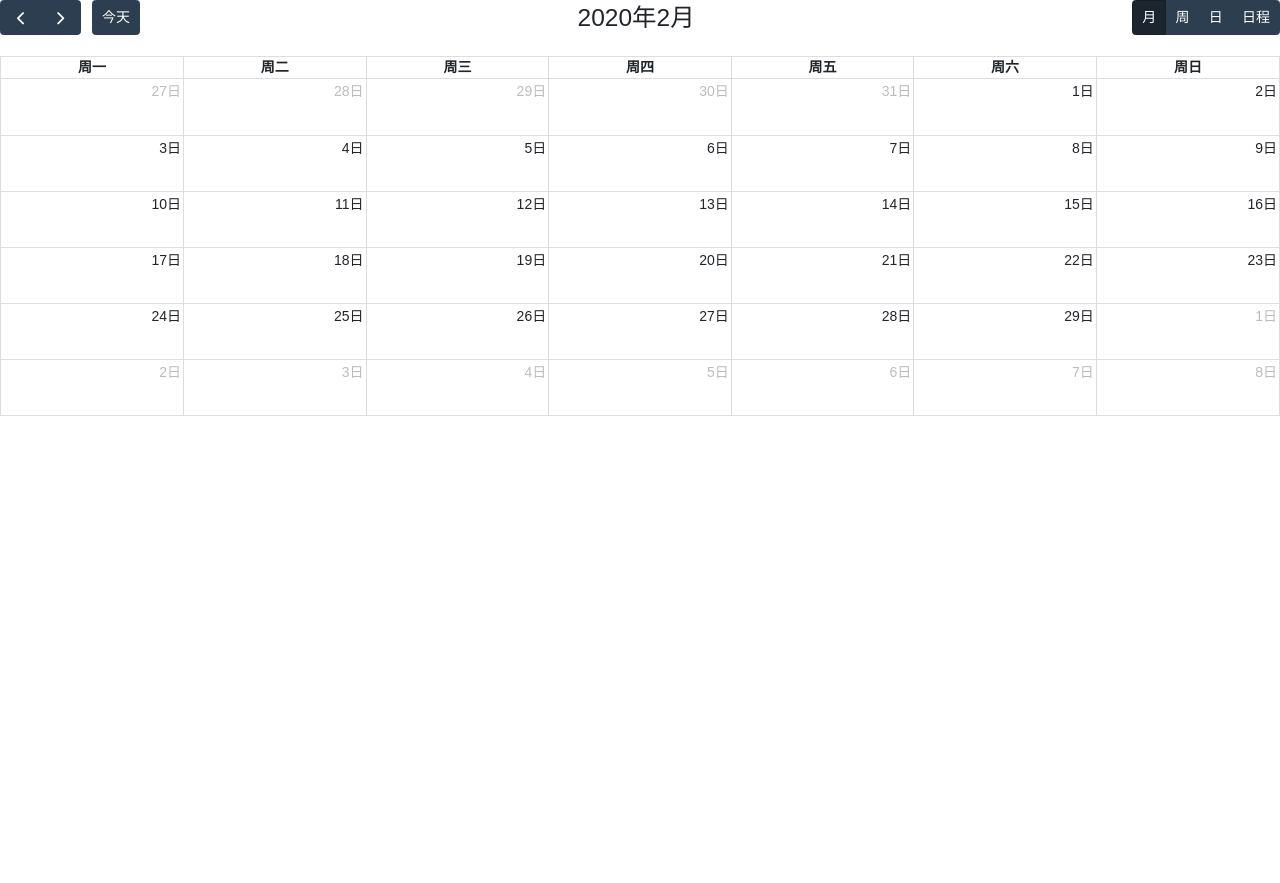
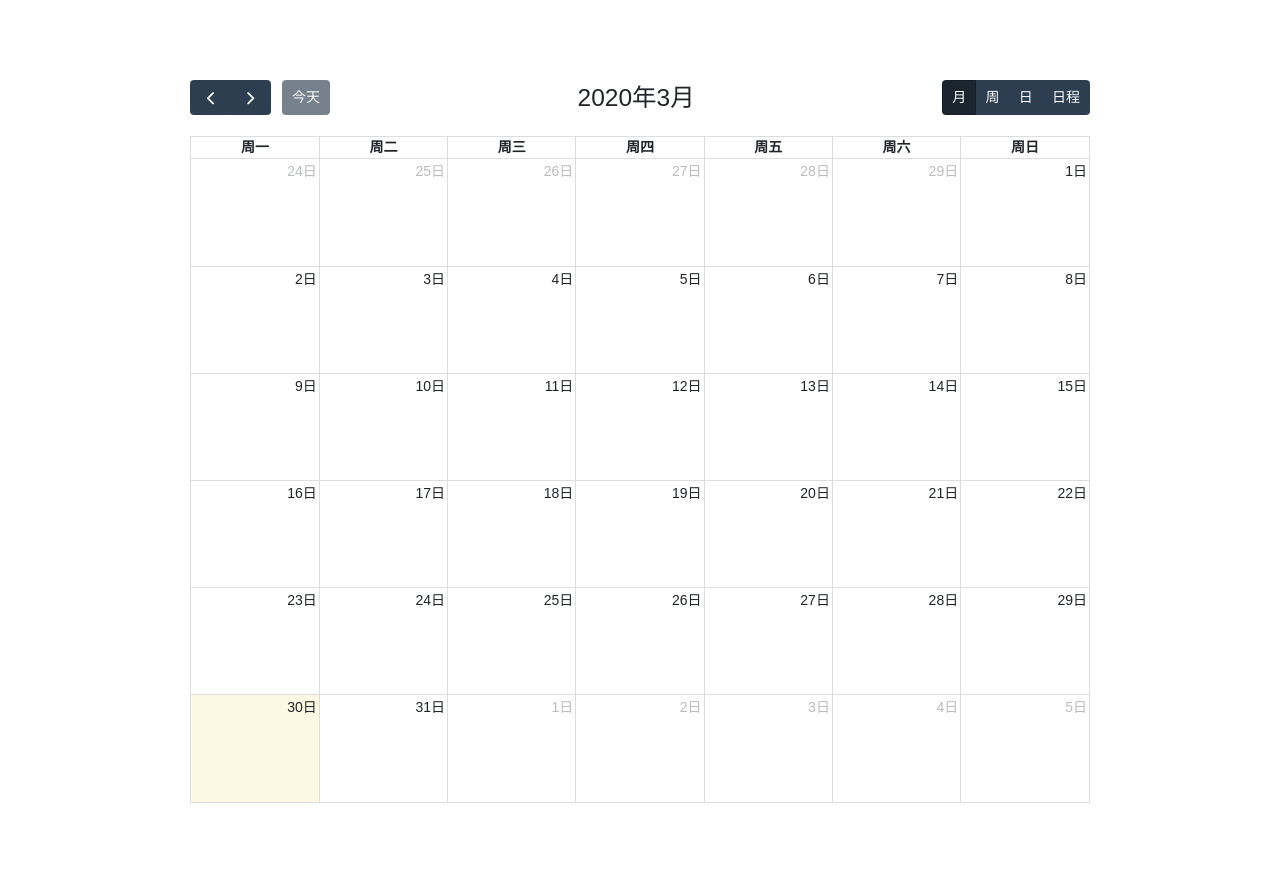
Before and after one commit to warmb2009/CIMS, a Django app: page / in a window 1280 px wide. Before the commit the page ends 416 px from the top, so only its background shows below. Run offline with Django 3.2, Linux system fonts and the light colour scheme; data that the repository does not hold is empty; some libraries are stand-ins or nearby versions.

Commit message:
修改首页显示

```diff
--- a/templates/index.html
+++ b/templates/index.html
@@ -10,8 +10,7 @@
 
   <link href='/static/packages/core/main.css' rel='stylesheet' />
   <link href='/static/packages/bootstrap/main.css' rel='stylesheet' />
-  <link href='/static/packages/bootstrap/main.css' rel='stylesheet' />
-
+  <link rel="stylesheet" href="/static/packages/font-awesome/css/font-awesome.min.css">
   <link href='/static/packages/daygrid/main.css' rel='stylesheet' />
   <link href='/static/packages/timegrid/main.css' rel='stylesheet' />
   <link href='/static//packages/list/main.css' rel='stylesheet' />
@@ -102,28 +101,90 @@
       });
     });
 
-    function addTitle(name, sname){
+    function addContent(name, sname) {
+      icon = "";
+      nname = "";
+      if (name == 'time') {
+        nname = "会议时间"
+        icon = "fa fa-clock-o";
+      }
+      if (name == 'location') {
+        nname = "会议地点"
+        icon = "fa fa-map-marker";
+      }
+      if (name == 'schannel') {
+        nname = "省级信道"
+        icon = "fa fa-signal";
+      }
+      if (name == 'lchannel') {
+        nname = "市级信道"
+        icon = "fa fa-signal";
+      }
+      if (name == 'level') {
+        nname = "范围"
+        icon = "fa fa-info-circle";
+      }
+      addInfo(icon, nname, sname)
+    }
+
+    function addTitle(name, sname) {
 
       $("#title").append("<h1 class=\"btn btn-primary btn-lg\">" +
         "<span style=\"white-space:normal;word-break:break-all;word-wrap:break-word\">" +
-        name + "</span><h6><small>" +
-        sname +"</small></h6></h1>")
+        name + "</span><h6><small><i class=\"fa fa-user-circle\" aria-hidden=\"true\"></i> " +
+        sname + "</small></h6></h1>")
     };
 
-    function addInfo(name, data) {
-
+    function addInfo(icon, name, data) {
       $("#users tbody").append("<tr>" +
-        "<td style=\"min-width: 70px;\">" + name + "</td>" +
+        "<td style=\"min-width: 70px;\">&nbsp&nbsp" + "<i class=\"" + icon + "\" aria-hidden=\"true\"></i>&nbsp&nbsp" + name + "</td>" +
         "<td>" + data + "</td>" +
         "</tr>");
     };
 
+    function appendZero(obj) {
+      if (obj < 10) return "0" + "" + obj;
+      else return obj;
+    }
+
+    function moment() {
+      var mydate = new Date();
+
+      var str = "" + mydate.getFullYear() + "-";
+      str += appendZero(mydate.getMonth() + 1) + "-";
+      str += appendZero(mydate.getDate());
+      return str;
+    }
+    /**
+     *对Date的扩展，将 Date 转化为指定格式的String
+     *月(M)、日(d)、小时(h)、分(m)、秒(s)、季度(q) 可以用 1-2 个占位符，
+     *年(y)可以用 1-4 个占位符，毫秒(S)只能用 1 个占位符(是 1-3 位的数字)
+     *例子：
+     *(new Date()).Format("yyyy-MM-dd hh:mm:ss.S") ==> 2006-07-02 08:09:04.423
+     *(new Date()).Format("yyyy-M-d h:m:s.S")      ==> 2006-7-2 8:9:4.18
+     */
+    Date.prototype.format = function (fmt) {
+      var o = {
+        "M+": this.getMonth() + 1, //月份
+        "d+": this.getDate(), //日
+        "h+": this.getHours(), //小时
+        "m+": this.getMinutes(), //分
+        "s+": this.getSeconds(), //秒
+        "q+": Math.floor((this.getMonth() + 3) / 3), //季度
+        "S": this.getMilliseconds() //毫秒
+      };
+      if (/(y+)/.test(fmt)) fmt = fmt.replace(RegExp.$1, (this.getFullYear() + "").substr(4 - RegExp.$1.length));
+      for (var k in o)
+        if (new RegExp("(" + k + ")").test(fmt)) fmt = fmt.replace(RegExp.$1, (RegExp.$1.length == 1) ? (o[k]) : (("00" + o[k]).substr(("" + o[k]).length)));
+      return fmt;
+    }
+
     document.addEventListener('DOMContentLoaded', function () {
       var calendarEl = document.getElementById('calendar');
+
       var data = null;
       var calendar = new FullCalendar.Calendar(calendarEl, {
         plugins: ['bootstrap', 'interaction', 'dayGrid', 'timeGrid', 'list'],
-        height: 'parent',
         header: {
           left: 'prev,next today',
           center: 'title',
@@ -131,9 +192,10 @@
         },
         themeSystem: 'bootstrap4',
         defaultView: 'dayGridMonth',
-        defaultDate: '2020-02-12',
+        defaultDate: moment(),
+        slotDuration: '01:00:00',
         navLinks: true, // can click day/week names to navigate views
-        editable: true,
+        editable: false,
         eventLimit: true, // allow "more" link when too many events
         locale: "zh-CN",
         events:
@@ -150,6 +212,7 @@
                     id: c.id,
                     title: c.mtitle,
                     start: c.mdate, // will be parsed
+                    color: c.mcolor,
                   });
                 });
 
@@ -176,19 +239,23 @@
             success: function (json) { // 获取当前数据
               data = json;
 
+              first_date = new Date(data.mdate);
+              var time = first_date.format("yyyy-MM-dd");
+              var time2 = first_date.format("hh:mm:ss");
+
               addTitle(data.mtitle, data.moffice);
               //addInfo('会议名称', data.mtitle);
-              addInfo('会议时间', data.mdate);
-              addInfo('会议地点', data.mlocation);
+              addContent('time', time + "<br>" + time2);
+              addContent('location', data.mlocation);
 
               if (data.mschannel != "") {
-                addInfo('省级信道', data.mschannel);
+                addContent('schannel', data.mschannel);
               }
               if (data.mlchannel != "") {
-                addInfo('市级信道', data.mlchannel);
+                addContent('lchannel', data.mlchannel);
               }
 
-              addInfo('范围', data.mfromlevel + '/' + data.mtolevel);
+              addContent('level', data.mfromlevel + '/' + data.mtolevel);
 
               console.log(data);
             }
@@ -198,12 +265,14 @@
         }
       });
       calendar.render();
+
     });
   </script>
   <style>
     html,
     body {
-      /* don't do scrollbars */
+      margin: 40px 10px;
+      padding: 0;
       font-family: Arial, Helvetica Neue, Helvetica, sans-serif;
       font-size: 14px;
     }
@@ -224,6 +293,11 @@
       padding-top: 1em;
       padding-left: 1em;
       padding-right: 1em;*/
+    }
+
+    #calendar {
+      max-width: 900px;
+      margin: 0 auto;
     }
   </style>
 </head>
```
